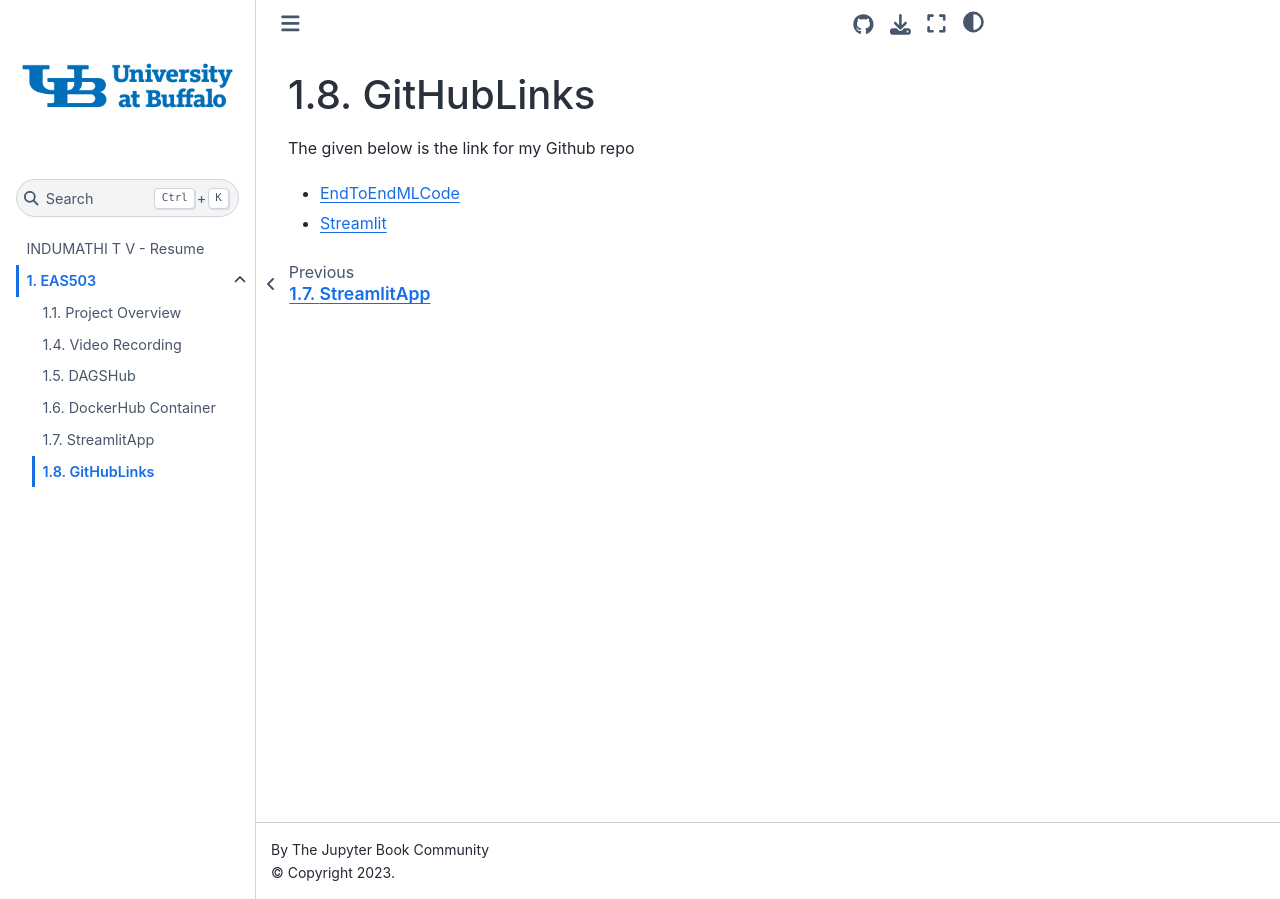
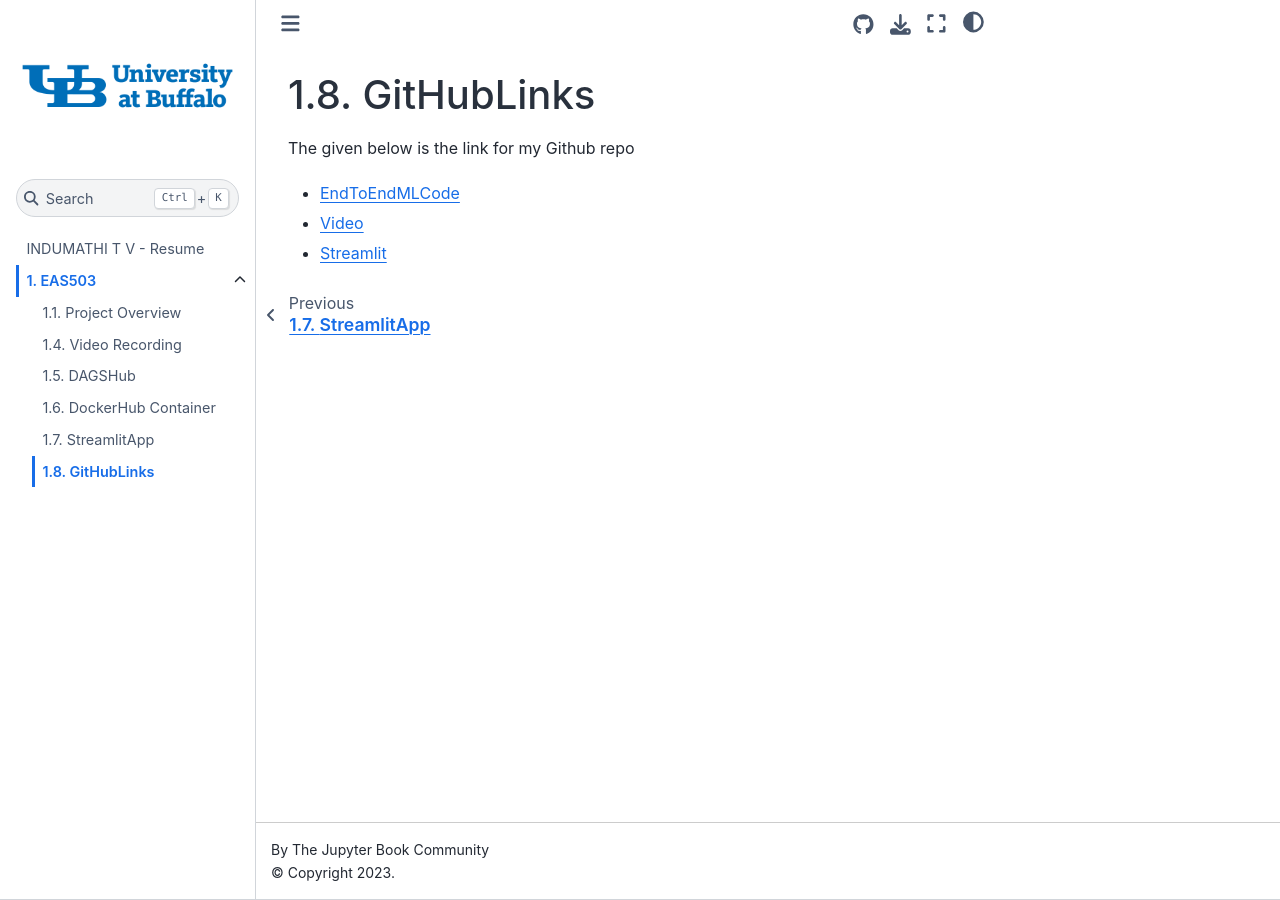
Before and after one commit to Indumathitv27/portfolio, a Jupyter Book: the page built from courses/eas503/GitHub.md, in a window 1280 px wide. Built offline with Jupyter Book 1.0.4 settings and Sphinx 7.4.7 and the Sphinx Book theme 1.1.4, drawn with Linux system fonts in a browser that asks for light colours; pages that are not in the unit, such as notebooks, are missing from menus.

Commit message:
FinalVideoLink Push

````diff
--- a/courses/eas503/GitHub.md
+++ b/courses/eas503/GitHub.md
@@ -3,7 +3,7 @@
 The given below is the link for my Github repo
 
 - [EndToEndMLCode](https://github.com/Indumathitv27/portfolio/tree/main/courses/eas503)
-
+- [Video](https://drive.google.com/file/d/1V2N69KR70vGn10GMREagY_EKtNtL0wga/view?usp=sharing)
 - [Streamlit](https://github.com/Indumathitv27/weatherClassification)
 
 ```{tableofcontents}
````
